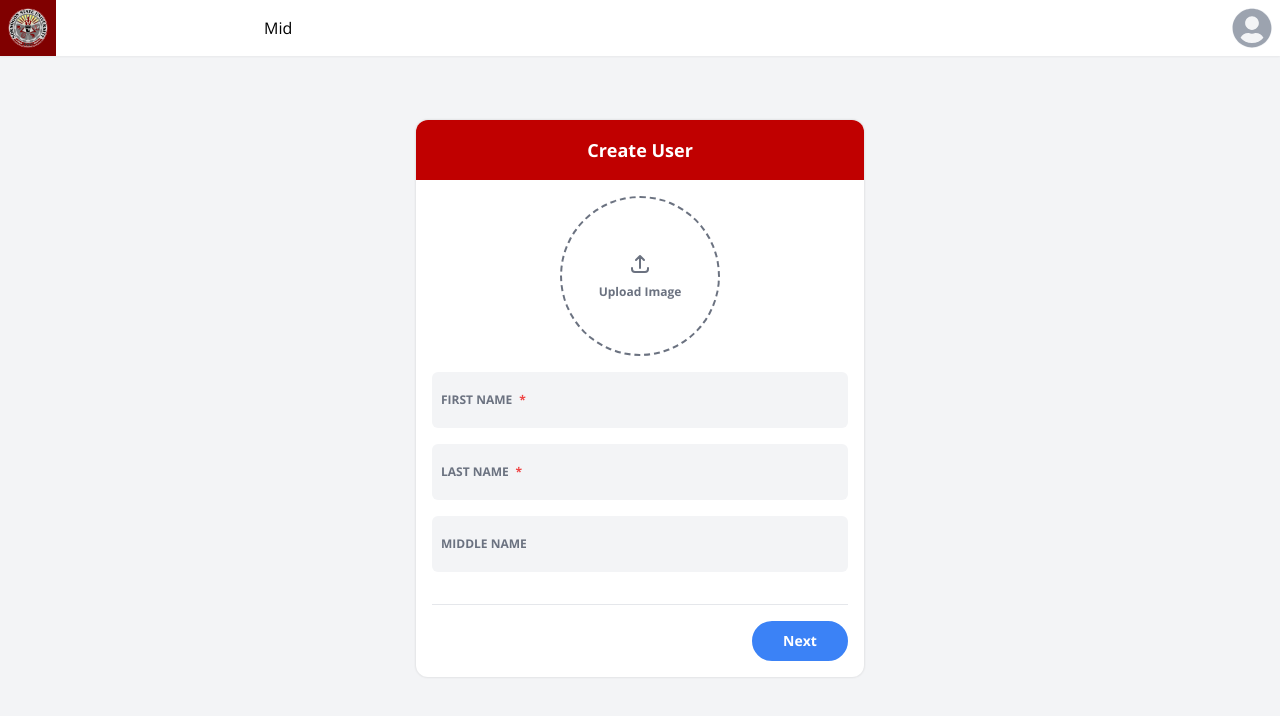
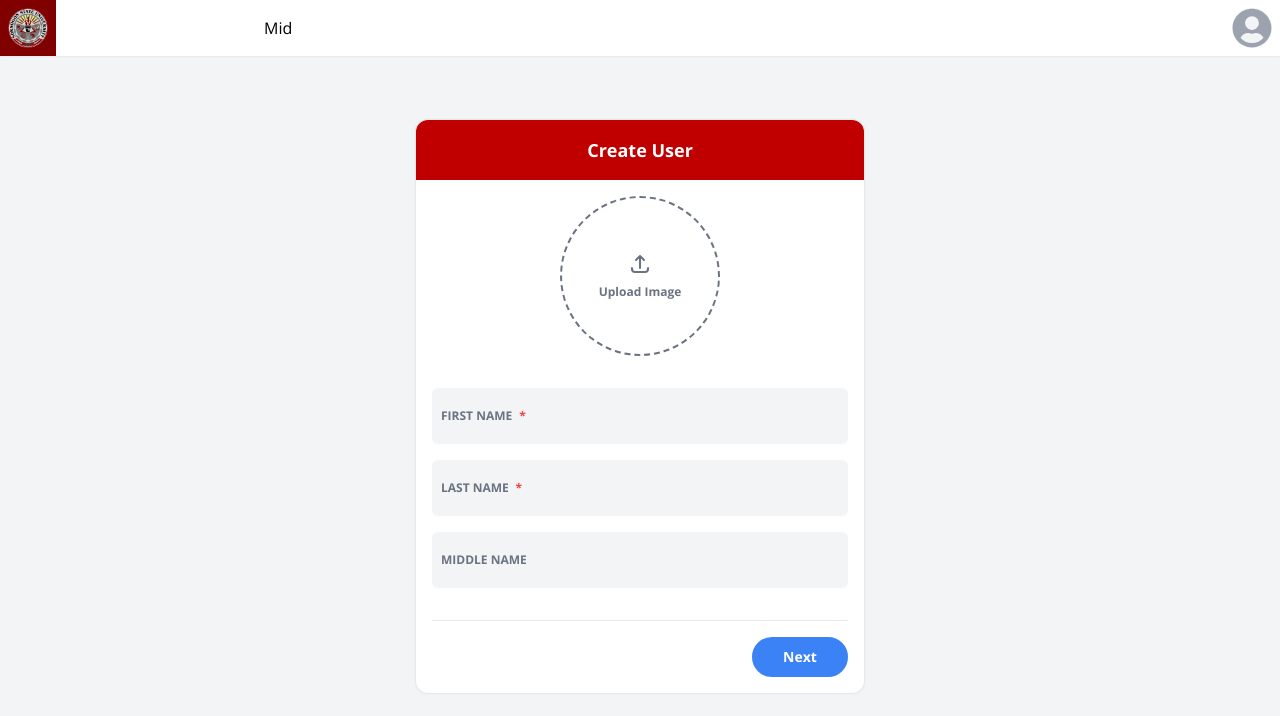
Before and after one commit to godkingjay/sorsucial, a Next.js app: page /user/create-user in a window 1280 px wide. Shown: the top 716 px of the page. Built offline with nearby package versions, Linux system fonts and the light colour scheme; no server answers; the database is empty; sample sign-in values are in the browser's storage.

Commit message:
style:    Update spacing in NameAndPhoto component

```diff
--- a/src/components/Form/Auth/CreateUser/NameAndPhoto.tsx
+++ b/src/components/Form/Auth/CreateUser/NameAndPhoto.tsx
@@ -17,7 +17,7 @@ const NameAndPhoto: React.FC<NameAndPhotoProps> = ({
 	handleInputChange,
 }) => {
 	return (
-		<div className="flex w-full flex-col gap-y-4 items-center">
+		<div className="flex w-full flex-col gap-y-8 items-center">
 			<div className="w-full flex flex-col items-center">
 				<button
 					type="button"
```
